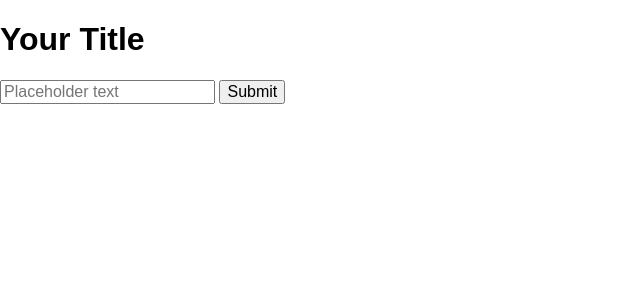
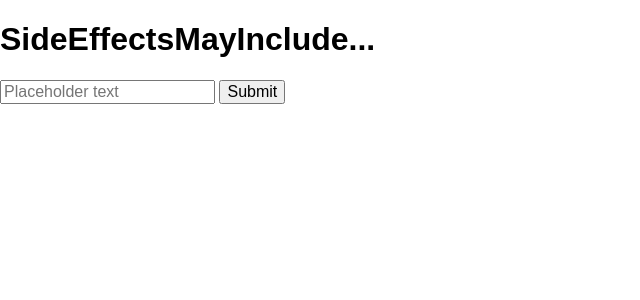
Before and after one commit to mbluestone/SideEffectsMayInclude, a Flask app: page / in a window 1280 px wide. Shown: the top 300 px of the page, without its empty margins (0-640 px from the left). Run offline with Flask 2, Linux system fonts and the light colour scheme; some libraries are stand-ins or nearby versions.

```diff
--- a/flaskapp/flask_code/templates/index.html
+++ b/flaskapp/flask_code/templates/index.html
@@ -16,7 +16,7 @@
     </head>
     <body>
         <header>
-            <h1>Your Title</h1>
+            <h1>SideEffectsMayInclude...</h1>
         </header>
 
         {% block content %}
```
